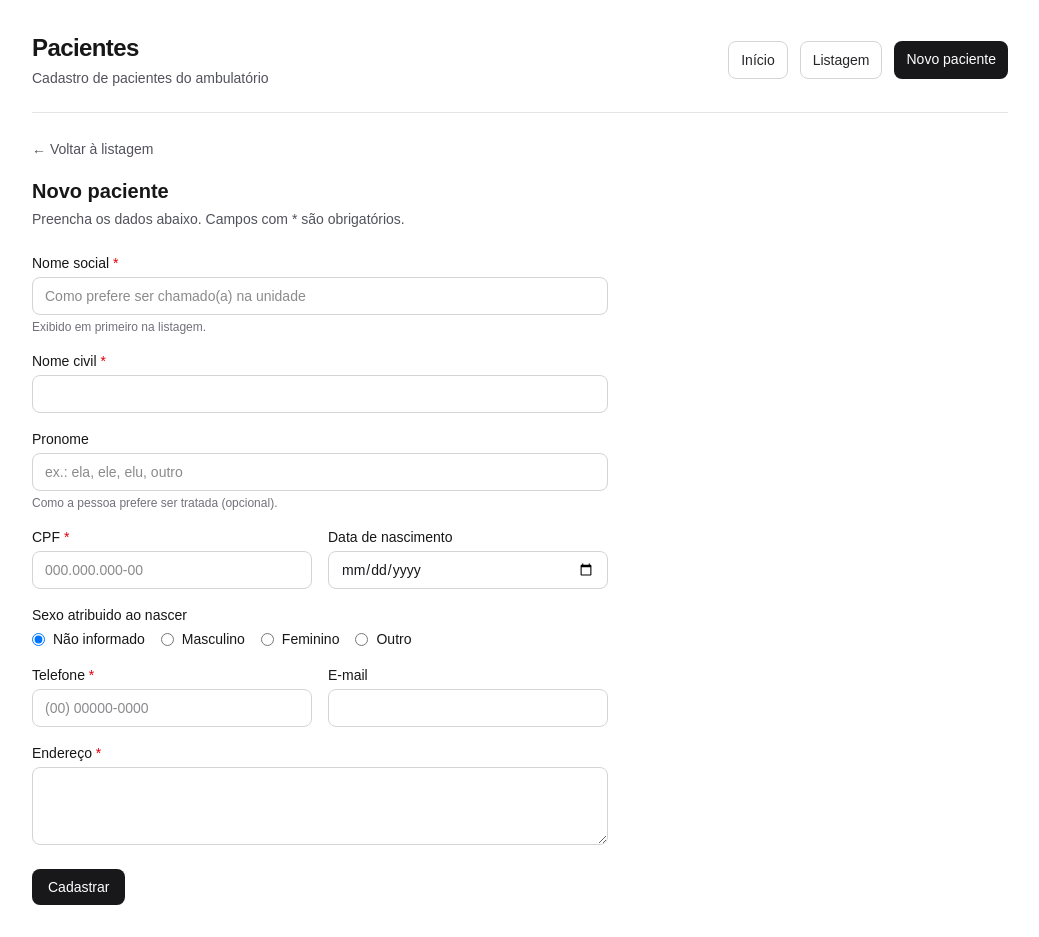
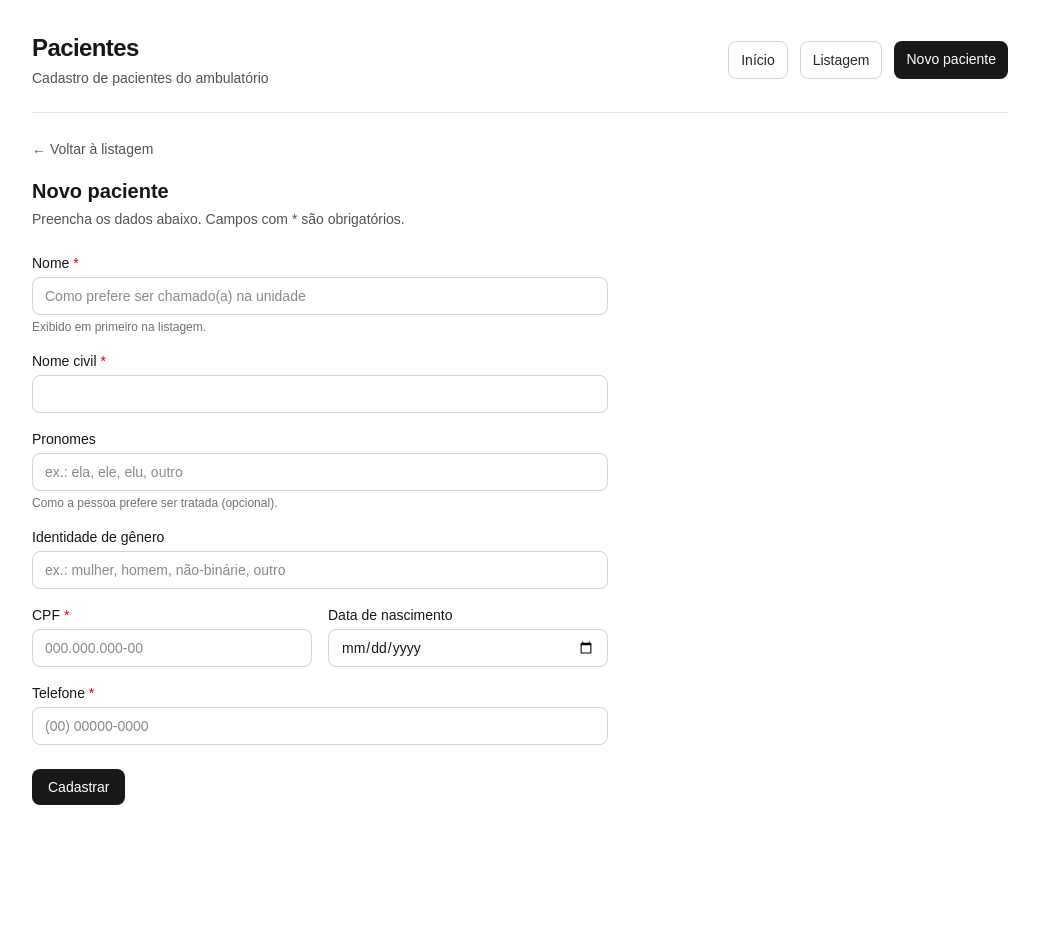
Before and after one commit to Victo367/ambulat-riott, a Next.js app: page /pacientes/novo in a window 1280 px wide. Shown: the whole page, without its empty margins (120-1159 px from the left). After the commit the page ends 837 px from the top, so only its background shows below. Built offline with nearby package versions, Linux system fonts and the light colour scheme.

Commit message:
Mudanças nos componentes e dados do paciente

```diff
--- a/src/app/pacientes/actions.ts
+++ b/src/app/pacientes/actions.ts
@@ -3,7 +3,7 @@
 import { revalidatePath } from "next/cache";
 import { redirect } from "next/navigation";
 
-import type { PacienteInput, Sexo } from "@/lib/pacientes";
+import type { PacienteInput } from "@/lib/pacientes";
 import {
   atualizarPaciente,
   excluirPaciente,
@@ -21,22 +21,19 @@ function normalizarCpf(v: FormDataEntryValue | null): string | null {
 }
 
 function parsePacienteInput(formData: FormData): PacienteInput {
-  const sexoRaw = normalizarTexto(formData.get("sexo"));
-  const sexo: Sexo | null =
-    sexoRaw === "M" || sexoRaw === "F" || sexoRaw === "O" ? sexoRaw : null;
-
   const dn = normalizarTexto(formData.get("data_nascimento"));
 
   return {
     nome: String(formData.get("nome") ?? "").trim(),
     nome_social: normalizarTexto(formData.get("nome_social")),
+    identidade_genero: normalizarTexto(formData.get("identidade_genero")),
     pronome: normalizarTexto(formData.get("pronome")),
     cpf: normalizarCpf(formData.get("cpf")),
     data_nascimento: dn,
-    sexo,
+    sexo: null,
     telefone: normalizarTexto(formData.get("telefone")),
-    email: normalizarTexto(formData.get("email")),
-    endereco: normalizarTexto(formData.get("endereco")),
+    email: null,
+    endereco: null,
   };
 }
 
@@ -46,7 +43,6 @@ function validarObrigatoriosNovo(input: PacienteInput): void {
   if (!input.cpf) redirect("/pacientes/novo?erro=cpf_obrigatorio");
   if (input.cpf.length !== 11) redirect("/pacientes/novo?erro=cpf_invalido");
   if (!input.telefone) redirect("/pacientes/novo?erro=telefone_obrigatorio");
-  if (!input.endereco) redirect("/pacientes/novo?erro=endereco_obrigatorio");
 }
 
 function validarObrigatoriosEdicao(id: number, input: PacienteInput): void {
@@ -57,7 +53,6 @@ function validarObrigatoriosEdicao(id: number, input: PacienteInput): void {
   if (!input.cpf) redirect(`/pacientes/${id}/editar?erro=cpf_obrigatorio`);
   if (input.cpf.length !== 11) redirect(`/pacientes/${id}/editar?erro=cpf_invalido`);
   if (!input.telefone) redirect(`/pacientes/${id}/editar?erro=telefone_obrigatorio`);
-  if (!input.endereco) redirect(`/pacientes/${id}/editar?erro=endereco_obrigatorio`);
 }
 
 function isDuplicateKeyError(e: unknown): boolean {
--- /dev/null
+++ b/src/components/CabecalhoFormularioPaciente.tsx
@@ -0,0 +1,22 @@
+import Link from "next/link";
+import type { ReactNode } from "react";
+
+type Props = {
+  titulo: string;
+  descricao: ReactNode;
+};
+
+export function CabecalhoFormularioPaciente({ titulo, descricao }: Props) {
+  return (
+    <div>
+      <Link
+        href="/pacientes"
+        className="text-sm font-medium text-zinc-600 underline-offset-2 hover:underline dark:text-zinc-400"
+      >
+        ← Voltar à listagem
+      </Link>
+      <h2 className="mt-4 text-xl font-semibold">{titulo}</h2>
+      <p className="mt-1 text-sm text-zinc-600 dark:text-zinc-400">{descricao}</p>
+    </div>
+  );
+}
--- a/src/app/pacientes/ExcluirPacienteButton.tsx
+++ b/src/components/ExcluirPacienteButton.tsx
@@ -1,6 +1,6 @@
 "use client";
 
-import { removerPaciente } from "./actions";
+import { removerPaciente } from "../app/pacientes/actions";
 
 type Props = {
   id: number;
--- a/src/components/PacienteForm.tsx
+++ b/src/components/PacienteForm.tsx
@@ -15,7 +15,6 @@ const mensagensErro: Record<string, string> = {
   cpf_obrigatorio: "Informe o CPF.",
   cpf_invalido: "O CPF deve ter 11 dígitos.",
   telefone_obrigatorio: "Informe o telefone.",
-  endereco_obrigatorio: "Informe o endereço.",
   cpf_duplicado: "Já existe um paciente com este CPF.",
   id_invalido: "Registro inválido.",
 };
@@ -40,7 +39,7 @@ export function PacienteForm({ action, paciente, submitLabel, erro }: Props) {
 
       <div className="flex flex-col gap-1">
         <label htmlFor="nome_social" className="text-sm font-medium">
-          Nome social <span className="text-red-600">*</span>
+          Nome <span className="text-red-600">*</span>
         </label>
         <input
           id="nome_social"
@@ -75,7 +74,7 @@ export function PacienteForm({ action, paciente, submitLabel, erro }: Props) {
 
       <div className="flex flex-col gap-1">
         <label htmlFor="pronome" className="text-sm font-medium">
-          Pronome
+          Pronomes
         </label>
         <input
           id="pronome"
@@ -90,6 +89,22 @@ export function PacienteForm({ action, paciente, submitLabel, erro }: Props) {
         <p className="text-xs text-zinc-500 dark:text-zinc-400">
           Como a pessoa prefere ser tratada (opcional).
         </p>
+      </div>
+
+      <div className="flex flex-col gap-1">
+        <label htmlFor="identidade_genero" className="text-sm font-medium">
+          Identidade de gênero
+        </label>
+        <input
+          id="identidade_genero"
+          name="identidade_genero"
+          type="text"
+          maxLength={120}
+          autoComplete="off"
+          placeholder="ex.: mulher, homem, não-binárie, outro"
+          defaultValue={paciente?.identidade_genero ?? ""}
+          className="rounded-lg border border-zinc-300 bg-white px-3 py-2 text-sm text-zinc-900 outline-none ring-zinc-400 focus:ring-2 dark:border-zinc-600 dark:bg-zinc-900 dark:text-zinc-100"
+        />
       </div>
 
       <div className="grid gap-4 sm:grid-cols-2">
@@ -119,35 +134,6 @@ export function PacienteForm({ action, paciente, submitLabel, erro }: Props) {
       </div>
 
       <div className="flex flex-col gap-1">
-        <span className="text-sm font-medium">Sexo atribuido ao nascer </span>
-        <div className="flex flex-wrap gap-4 text-sm">
-          {(
-            [
-              { value: "", label: "Não informado" },
-              { value: "M", label: "Masculino" },
-              { value: "F", label: "Feminino" },
-              { value: "O", label: "Outro" },
-            ] as const
-          ).map((opt) => (
-            <label key={opt.value || "empty"} className="inline-flex items-center gap-2">
-              <input
-                type="radio"
-                name="sexo"
-                value={opt.value}
-                defaultChecked={
-                  paciente
-                    ? (paciente.sexo ?? "") === opt.value
-                    : opt.value === ""
-                }
-              />
-              {opt.label}
-            </label>
-          ))}
-        </div>
-      </div>
-
-      <div className="grid gap-4 sm:grid-cols-2">
-        <div className="flex flex-col gap-1">
         <label htmlFor="telefone" className="text-sm font-medium">
           Telefone <span className="text-red-600">*</span>
         </label>
@@ -156,34 +142,6 @@ export function PacienteForm({ action, paciente, submitLabel, erro }: Props) {
           defaultValue={paciente?.telefone ?? ""}
           required
           className="w-full rounded-lg border border-zinc-300 bg-white px-3 py-2 text-sm text-zinc-900 outline-none ring-zinc-400 focus:ring-2 dark:border-zinc-600 dark:bg-zinc-900 dark:text-zinc-100"
-          />
-        </div>
-        <div className="flex flex-col gap-1">
-          <label htmlFor="email" className="text-sm font-medium">
-            E-mail
-          </label>
-          <input
-            id="email"
-            name="email"
-            type="email"
-            autoComplete="email"
-            defaultValue={paciente?.email ?? ""}
-            className="rounded-lg border border-zinc-300 bg-white px-3 py-2 text-sm text-zinc-900 outline-none ring-zinc-400 focus:ring-2 dark:border-zinc-600 dark:bg-zinc-900 dark:text-zinc-100"
-          />
-        </div>
-      </div>
-
-      <div className="flex flex-col gap-1">
-        <label htmlFor="endereco" className="text-sm font-medium">
-          Endereço <span className="text-red-600">*</span>
-        </label>
-        <textarea
-          id="endereco"
-          name="endereco"
-          required
-          rows={3}
-          defaultValue={paciente?.endereco ?? ""}
-          className="resize-y rounded-lg border border-zinc-300 bg-white px-3 py-2 text-sm text-zinc-900 outline-none ring-zinc-400 focus:ring-2 dark:border-zinc-600 dark:bg-zinc-900 dark:text-zinc-100"
         />
       </div>
 
--- a/src/lib/pacientes.ts
+++ b/src/lib/pacientes.ts
@@ -8,6 +8,10 @@ const COLUNAS_PACIENTES: readonly { nome: string; ddl: string }[] = [
   { nome: "data_nascimento", ddl: "ADD COLUMN data_nascimento DATE NULL" },
   { nome: "sexo", ddl: "ADD COLUMN sexo ENUM('M', 'F', 'O') NULL" },
   { nome: "nome_social", ddl: "ADD COLUMN nome_social VARCHAR(255) NULL" },
+  {
+    nome: "identidade_genero",
+    ddl: "ADD COLUMN identidade_genero VARCHAR(120) NULL",
+  },
   { nome: "pronome", ddl: "ADD COLUMN pronome VARCHAR(120) NULL" },
   { nome: "telefone", ddl: "ADD COLUMN telefone VARCHAR(40) NULL" },
   { nome: "email", ddl: "ADD COLUMN email VARCHAR(255) NULL" },
@@ -51,6 +55,7 @@ export type Paciente = {
   id: number;
   nome: string;
   nome_social: string | null;
+  identidade_genero: string | null;
   pronome: string | null;
   cpf: string | null;
   data_nascimento: string | null;
@@ -66,6 +71,7 @@ type PacienteRow = RowDataPacket & {
   id: number;
   nome: string;
   nome_social: string | null;
+  identidade_genero: string | null;
   pronome: string | null;
   cpf: string | null;
   data_nascimento: Date | string | null;
@@ -90,6 +96,7 @@ function rowToPaciente(row: PacienteRow): Paciente {
     id: row.id,
     nome: row.nome,
     nome_social: row.nome_social,
+    identidade_genero: row.identidade_genero,
     pronome: row.pronome,
     cpf: row.cpf,
     data_nascimento:
@@ -113,7 +120,7 @@ export async function listarPacientes(): Promise<Paciente[]> {
   const pool = getMySqlPool();
   await garantirSchemaPacientes(pool);
   const [rows] = await pool.execute<PacienteRow[]>(
-    `SELECT id, nome, nome_social, pronome, cpf, data_nascimento, sexo, telefone, email, endereco, created_at, updated_at
+    `SELECT id, nome, nome_social, identidade_genero, pronome, cpf, data_nascimento, sexo, telefone, email, endereco, created_at, updated_at
      FROM pacientes
      ORDER BY COALESCE(NULLIF(TRIM(nome_social), ''), nome) ASC`,
   );
@@ -124,7 +131,7 @@ export async function obterPaciente(id: number): Promise<Paciente | null> {
   const pool = getMySqlPool();
   await garantirSchemaPacientes(pool);
   const [rows] = await pool.execute<PacienteRow[]>(
-    `SELECT id, nome, nome_social, pronome, cpf, data_nascimento, sexo, telefone, email, endereco, created_at, updated_at
+    `SELECT id, nome, nome_social, identidade_genero, pronome, cpf, data_nascimento, sexo, telefone, email, endereco, created_at, updated_at
      FROM pacientes
      WHERE id = ?
      LIMIT 1`,
@@ -137,6 +144,7 @@ export async function obterPaciente(id: number): Promise<Paciente | null> {
 export type PacienteInput = {
   nome: string;
   nome_social: string | null;
+  identidade_genero: string | null;
   pronome: string | null;
   cpf: string | null;
   data_nascimento: string | null;
@@ -150,11 +158,12 @@ export async function inserirPaciente(input: PacienteInput): Promise<number> {
   const pool = getMySqlPool();
   await garantirSchemaPacientes(pool);
   const [result] = await pool.execute<ResultSetHeader>(
-    `INSERT INTO pacientes (nome, nome_social, pronome, cpf, data_nascimento, sexo, telefone, email, endereco)
-     VALUES (?, ?, ?, ?, ?, ?, ?, ?, ?)`,
+    `INSERT INTO pacientes (nome, nome_social, identidade_genero, pronome, cpf, data_nascimento, sexo, telefone, email, endereco)
+     VALUES (?, ?, ?, ?, ?, ?, ?, ?, ?, ?)`,
     [
       input.nome,
       input.nome_social,
+      input.identidade_genero,
       input.pronome,
       input.cpf,
       input.data_nascimento,
@@ -175,11 +184,12 @@ export async function atualizarPaciente(
   await garantirSchemaPacientes(pool);
   await pool.execute(
     `UPDATE pacientes SET
-       nome = ?, nome_social = ?, pronome = ?, cpf = ?, data_nascimento = ?, sexo = ?, telefone = ?, email = ?, endereco = ?
+       nome = ?, nome_social = ?, identidade_genero = ?, pronome = ?, cpf = ?, data_nascimento = ?, sexo = ?, telefone = ?, email = ?, endereco = ?
      WHERE id = ?`,
     [
       input.nome,
       input.nome_social,
+      input.identidade_genero,
       input.pronome,
       input.cpf,
       input.data_nascimento,
```
Also changed, not shown: src/app/pacientes/[id]/editar/page.tsx (+9 -13 lines), src/app/pacientes/novo/page.tsx (+5 -14 lines), src/app/pacientes/page.tsx (+3 -63 lines), src/components/PacienteRow.tsx (added, +63 -0 lines), 1 other file (tests, documents, lock files or other folders). Lines whose indentation alone changed are shown as unchanged.
